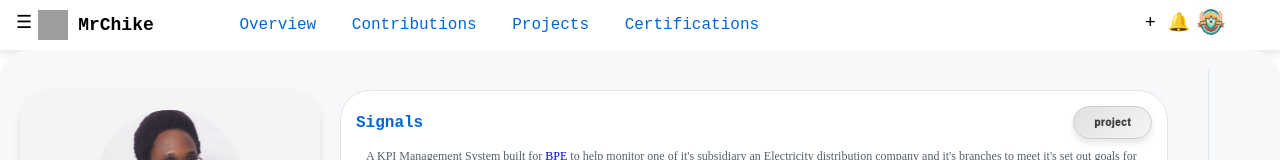
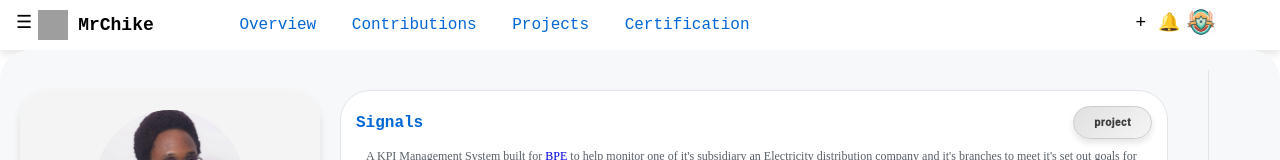
Before and after one commit to MrChike/chikeegonu, a React (Create React App) app: page / in a window 1280 px wide. Shown: the top 160 px of the page. Built offline with nearby package versions, Linux system fonts and the light colour scheme; grey boxes are pictures that could not be loaded.

Commit message:
live update check

```diff
--- a/src/components/Navbar/Navbar.jsx
+++ b/src/components/Navbar/Navbar.jsx
@@ -37,7 +37,7 @@ const Navbar = () => {
         &nbsp;
         <a href="#" onClick={(e) => handleLinkClick(e.target.innerText)}>Projects</a>
         &nbsp;
-        <a href="#" onClick={(e) => handleLinkClick(e.target.innerText)}>Certifications</a>
+        <a href="#" onClick={(e) => handleLinkClick(e.target.innerText)}>Certification</a>
       </div>
 
       {/* Action Icons */}
```
